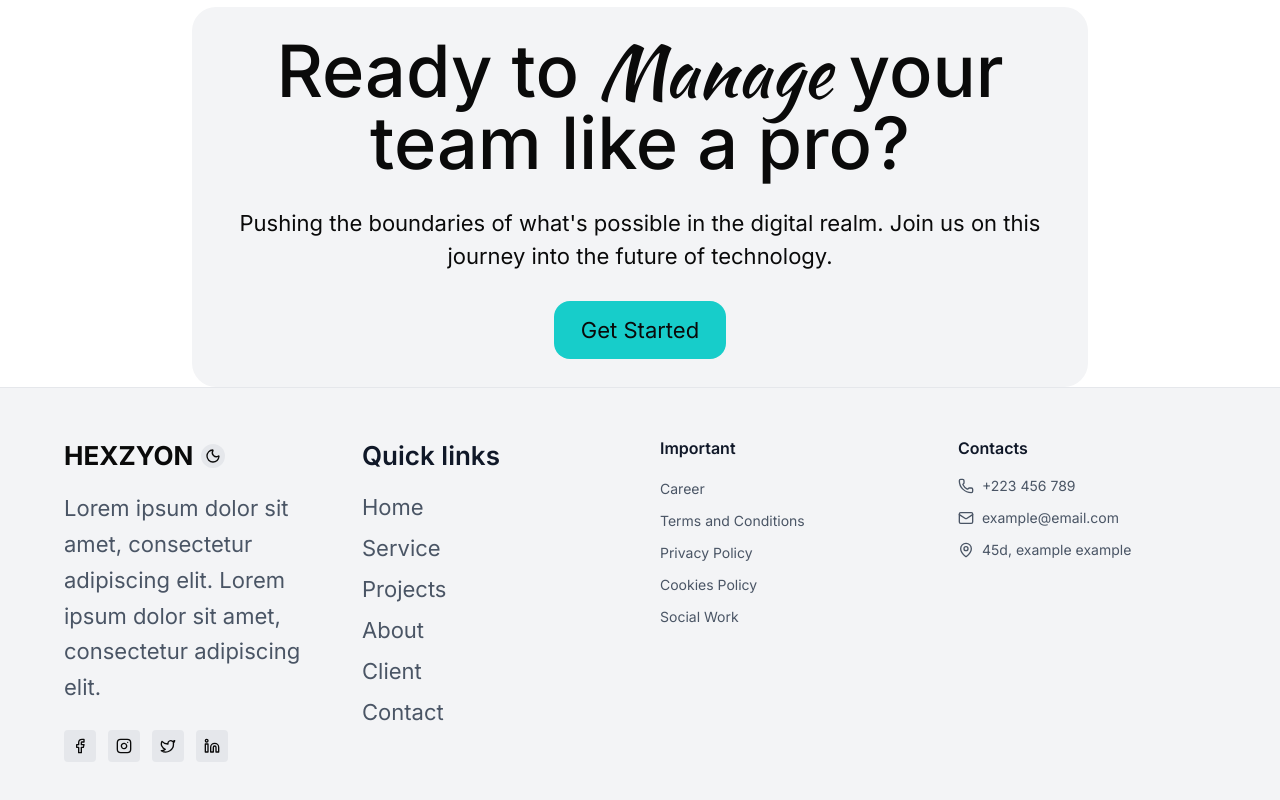
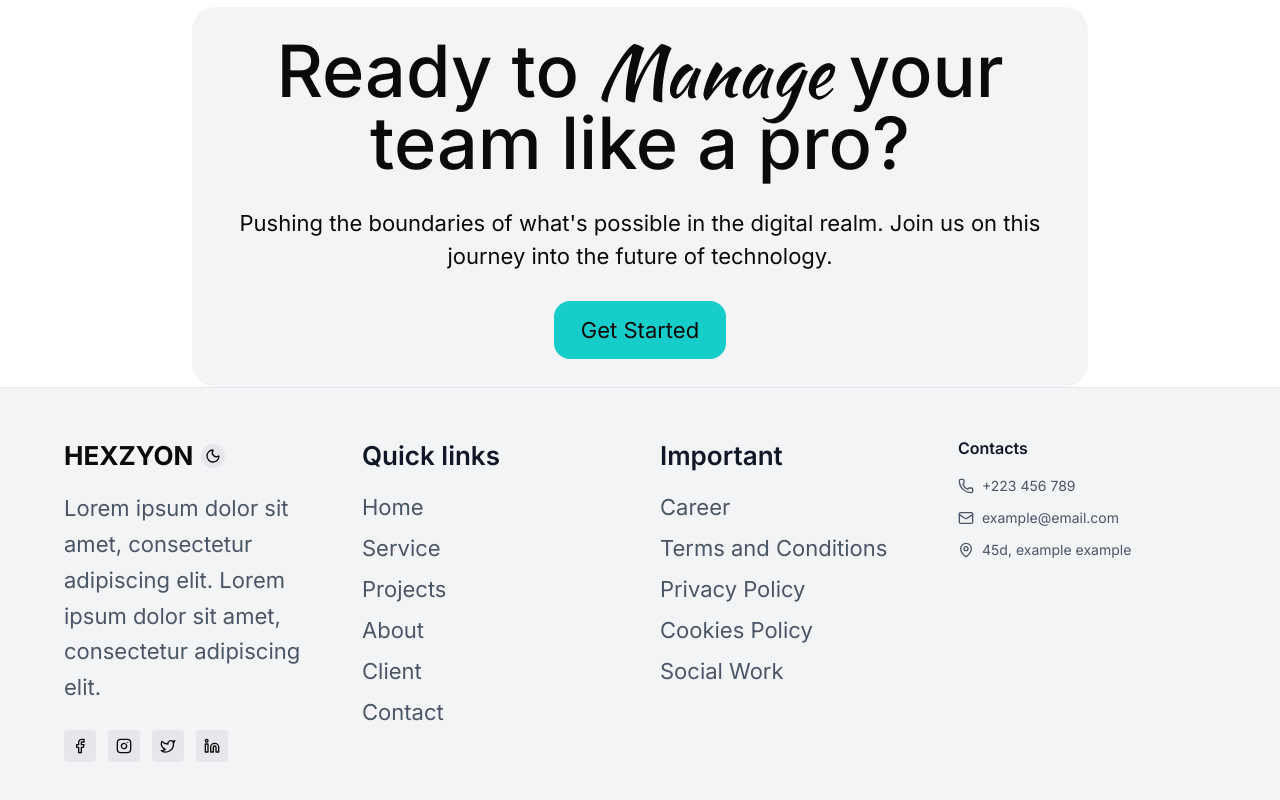
Before and after one commit to Roshen-Perera/ceylon-developers-portfolio, a Next.js app: page / in a window 1280 px wide. Shown: the part 8247-9047 px from the top of the page. Built offline with nearby package versions, Linux system fonts and the light colour scheme.

Commit message:
Changed text-xs to text-22px

```diff
--- a/components/footer.tsx
+++ b/components/footer.tsx
@@ -84,30 +84,30 @@ const Footer = () => {
 
         {/* Important */}
         <div>
-          <h4 className="font-semibold text-gray-900 mb-4">Important</h4>
+          <h4 className="font-semibold text-[26px] text-gray-900 mb-4">Important</h4>
           <ul className="space-y-2">
             <li>
-              <a href="#" className="text-gray-600 text-sm hover:text-gray-900">
+              <a href="#" className="text-gray-600 text-[22px] hover:text-gray-900">
                 Career
               </a>
             </li>
             <li>
-              <a href="#" className="text-gray-600 text-sm hover:text-gray-900">
+              <a href="#" className="text-gray-600 text-[22px] hover:text-gray-900">
                 Terms and Conditions
               </a>
             </li>
             <li>
-              <a href="#" className="text-gray-600 text-sm hover:text-gray-900">
+              <a href="#" className="text-gray-600 text-[22px] hover:text-gray-900">
                 Privacy Policy
               </a>
             </li>
             <li>
-              <a href="#" className="text-gray-600 text-sm hover:text-gray-900">
+              <a href="#" className="text-gray-600 text-[22px] hover:text-gray-900">
                 Cookies Policy
               </a>
             </li>
             <li>
-              <a href="#" className="text-gray-600 text-sm hover:text-gray-900">
+              <a href="#" className="text-gray-600 text-[22px] hover:text-gray-900">
                 Social Work
               </a>
             </li>
```
